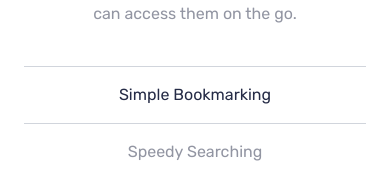
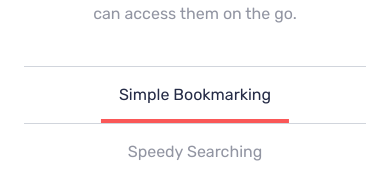
Before and after one commit to Abaljerind/bookmark-landing-page, a React (Vite) app: page / in a window 390 px wide. Shown: the part 936-1109 px from the top of the page. Built offline with nearby package versions, Linux system fonts and the light colour scheme.

Commit message:
Created CSS selectors and defined styles
Created css for button::before, button.active-tab::before, and a media query targeting button.active-tab::before

```diff
--- a/src/index.css
+++ b/src/index.css
@@ -26,3 +26,27 @@
   --newGrey: hsl(0, 0%, 97%);
   --newDarkBlue: hsl(229, 31%, 21%);
 }
+
+button::before {
+  content: "";
+  position: absolute;
+  height: 4px;
+  background-color: var(--newRed);
+  bottom: 0;
+  left: 50%;
+  transform: translateX(-50%);
+  width: 0%;
+  transition: width 0.3s ease-in-out;
+  opacity: 0;
+}
+
+button.active-tab::before {
+  width: 55%;
+  opacity: 1;
+}
+
+@media (min-width: 768px) {
+  button.active-tab::before {
+    width: 148%;
+  }
+}
```
